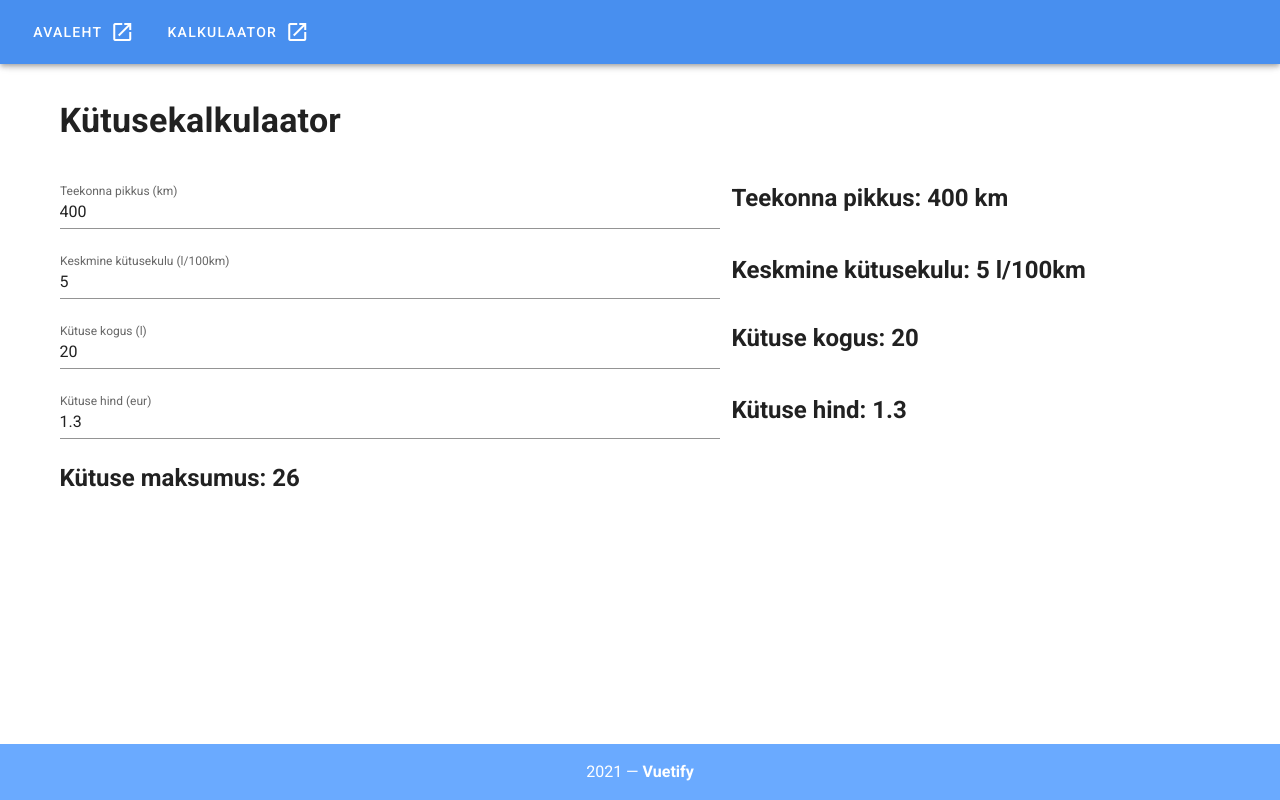
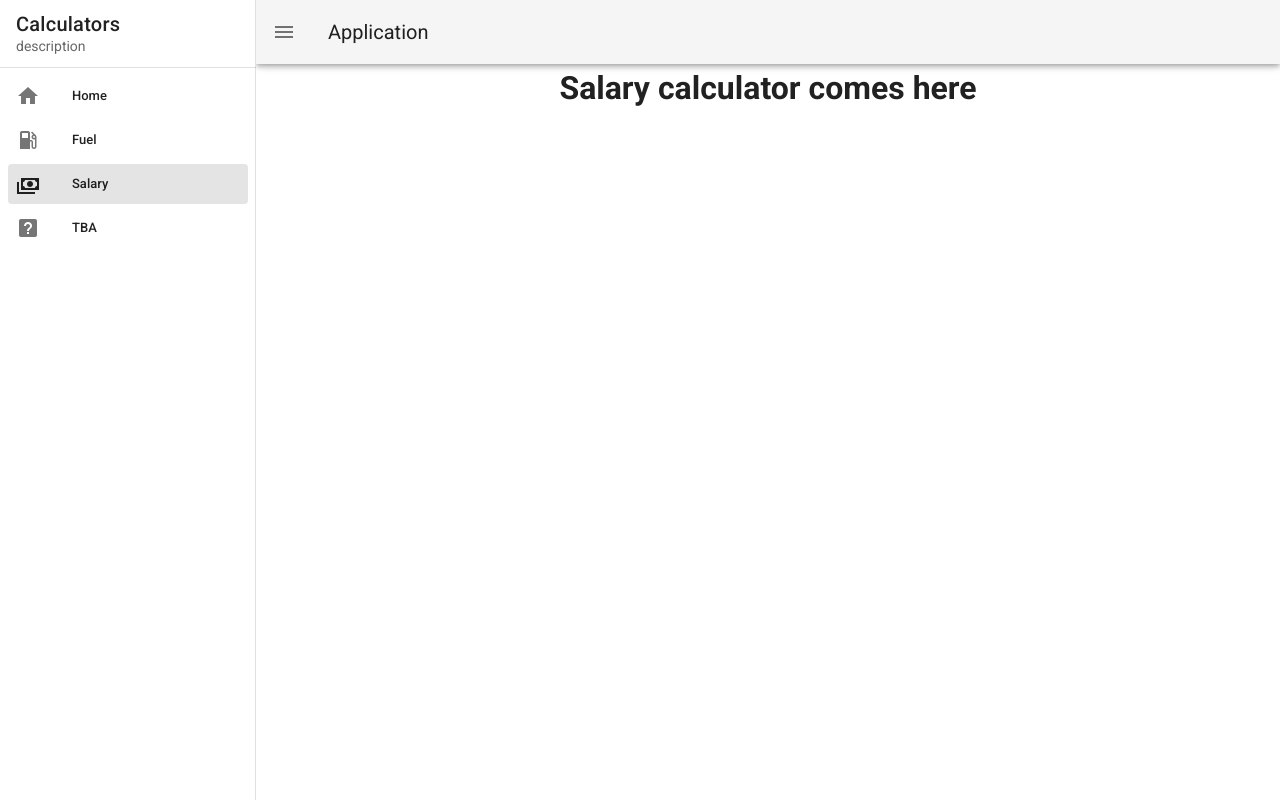
Before and after one commit to IngridJufkin/Calculators, a Vue app: page /salarycalculator in a window 1280 px wide. Built offline with nearby package versions, Linux system fonts and the light colour scheme.

Commit message:
added menu with routes

```diff
--- a/src/App.vue
+++ b/src/App.vue
@@ -1,44 +1,50 @@
 <template>
-  <v-app>
-    <v-app-bar app color="primary lighten-1" dark>
-      <v-btn href="http://localhost:8080/" target="_blank" text>
-        <span class="mr-2">Avaleht</span>
-        <v-icon>mdi-open-in-new</v-icon>
-      </v-btn>
-      <v-btn href="/FuelCalculator" text>
-        <span class="mr-2">Kalkulaator</span>
-        <v-icon>mdi-open-in-new</v-icon>
-      </v-btn>
+  <v-app id="inspire">
+    <v-navigation-drawer v-model="drawer" app>
+      <v-list-item>
+        <v-list-item-content>
+          <v-list-item-title class="title"> Calculators </v-list-item-title>
+          <v-list-item-subtitle> description </v-list-item-subtitle>
+        </v-list-item-content>
+      </v-list-item>
+
+      <v-divider></v-divider>
+
+      <v-list dense nav>
+        <v-list-item v-for="item in items" :key="item.title" :to="item.to" link>
+          <v-list-item-icon>
+            <v-icon>{{ item.icon }}</v-icon>
+          </v-list-item-icon>
+
+          <v-list-item-content>
+            <v-list-item-title>{{ item.title }}</v-list-item-title>
+          </v-list-item-content>
+        </v-list-item>
+      </v-list>
+    </v-navigation-drawer>
+
+    <v-app-bar app>
+      <v-app-bar-nav-icon @click="drawer = !drawer"></v-app-bar-nav-icon>
+
+      <v-toolbar-title>Application</v-toolbar-title>
     </v-app-bar>
 
-    <v-main><br />
-      <FuelCalculator msg="Kütusekalkulaator" />
+    <v-main>
+      <router-view></router-view>
     </v-main>
-
-    <v-footer color="primary lighten-1" padless>
-      <v-row justify="center" no-gutters>
-        <v-col class="primary lighten-2 py-4 text-center white--text" cols="12">
-          {{ new Date().getFullYear() }} — <strong>Vuetify</strong>
-        </v-col>
-      </v-row>
-    </v-footer>
   </v-app>
 </template>
 
-
-
 <script>
-import FuelCalculator from "./components/FuelCalculator";
-
 export default {
-  name: "App",
-
-  components: {
-    FuelCalculator,
-  },
-
   data: () => ({
-    //
+    drawer: null,
+    items: [
+      { title: "Home", icon: "mdi-home", to: "/" },
+      { title: "Fuel", icon: "mdi-gas-station", to: "/fuelcalculator" },
+      { title: "Salary", icon: "mdi-cash-multiple", to: "/salarycalculator" },
+      { title: "TBA", icon: "mdi-help-box" },
+    ],
   }),
 };
 </script>
--- a/src/components/HelloWorld.vue
+++ b/src/components/HelloWorld.vue
@@ -1,12 +1,8 @@
 <template>
   <v-container>
     <v-row class="text-center">
-      Siia peaks tulema kalkulaator
       <v-col class="mb-4">
-        <h1 class="display-2 font-weight-bold mb-3">
-          {{ msg }}
-        </h1>
-        <p>{{add(5,10)}}</p>
+        <h1 class="display-2 font-weight-bold mb-3">{{ msg }}</h1>
       </v-col>
     </v-row>
   </v-container>
@@ -23,9 +19,9 @@ export default {
     add(a, b) {
       return a + b;
     },
-    multiply(a,b) {
-      return a*b;
-    }
+    multiply(a, b) {
+      return a * b;
+    },
   },
 };
 </script>
--- a/src/router/index.js
+++ b/src/router/index.js
@@ -1,36 +1,33 @@
-import Vue from "vue";
-import VueRouter from "vue-router";
-import Home from "../views/Home.vue";
-import FuelCalculator from "../components/FuelCalculator.vue";
+import Vue from 'vue';
+import VueRouter from 'vue-router';
+import Home from '../views/Home.vue';
+import FuelCalculator from '../views/FuelCalculator.vue';
+import SalaryCalculator from '../views/SalaryCalculator.vue';
 
 Vue.use(VueRouter);
 
 export const routes = [
   {
-    path: "/",
-    name: "Home",
-    component: Home
+    path: '/',
+    name: 'Home',
+    component: Home,
   },
   {
-    path: "/FuelCalculator",
-    name: "Kütusekalkulaator",
-    component: FuelCalculator
+    path: '/fuelcalculator',
+    name: 'Fuel Calculator',
+    component: FuelCalculator,
   },
   {
-    path: "/about",
-    name: "About",
-    // route level code-splitting
-    // this generates a separate chunk (about.[hash].js) for this route
-    // which is lazy-loaded when the route is visited.
-    component: () =>
-      import(/* webpackChunkName: "about" */ "../views/About.vue")
-  }
+    path: '/salarycalculator',
+    name: 'Salary Calculator',
+    component: SalaryCalculator,
+  },
 ];
 
 const router = new VueRouter({
-  mode: "history",
+  mode: 'history',
   base: process.env.BASE_URL,
-  routes
+  routes,
 });
 
 export default router;
--- /dev/null
+++ b/src/views/FuelCalculator.vue
@@ -0,0 +1,17 @@
+<template>
+  <FuelCalculator msg="Fuel calculator" />
+</template>
+
+
+<script>
+// @ is an alias to /src
+
+import FuelCalculator from "@/components/FuelCalculator.vue";
+
+export default {
+  name: "Fuel Calculator",
+  components: {
+    FuelCalculator,
+  },
+};
+</script>
--- a/src/views/Home.vue
+++ b/src/views/Home.vue
@@ -1,7 +1,6 @@
 <template>
   <div class="home">
-    <img alt="Vue logo" src="../assets/logo.png" />
-    <HelloWorld msg="Welcome to Your Vue.js App" />
+    <HelloWorld msg="index" />
   </div>
 </template>
 
@@ -12,7 +11,7 @@ import HelloWorld from "@/components/HelloWorld.vue";
 export default {
   name: "Home",
   components: {
-    HelloWorld
-  }
+    HelloWorld,
+  },
 };
 </script>
--- /dev/null
+++ b/src/views/SalaryCalculator.vue
@@ -0,0 +1,5 @@
+<template>
+  <div class="salary text-center">
+    <h1>Salary calculator comes here</h1>
+  </div>
+</template>
```
